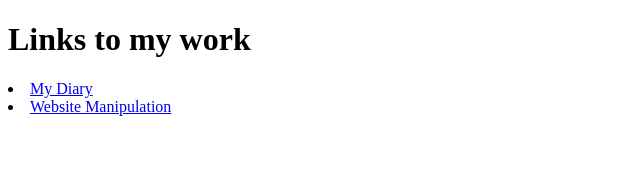
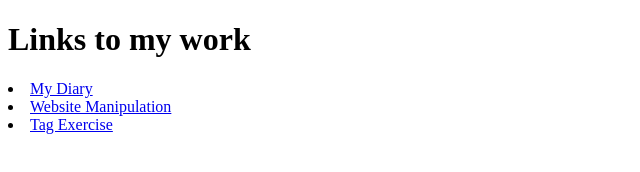
Before and after one commit to sheeshkebap/Code1, a plain HTML site: page index.html in a window 1280 px wide. Shown: the whole page, without its empty margins (0-640 px from the left). Drawn offline with Linux system fonts and the light colour scheme.

Commit message:
Website finished

```diff
--- a/index.html
+++ b/index.html
@@ -12,6 +12,7 @@
     <article>
         <li> <a href="Folder/Diary">My Diary</a></li>
         <li> <a href="Folder/Hello.html">Website Manipulation</a></li>
+        <li> <a href="Folder/Tag.html">Tag Exercise</a></li>
     </article>
 </body>
 
```
